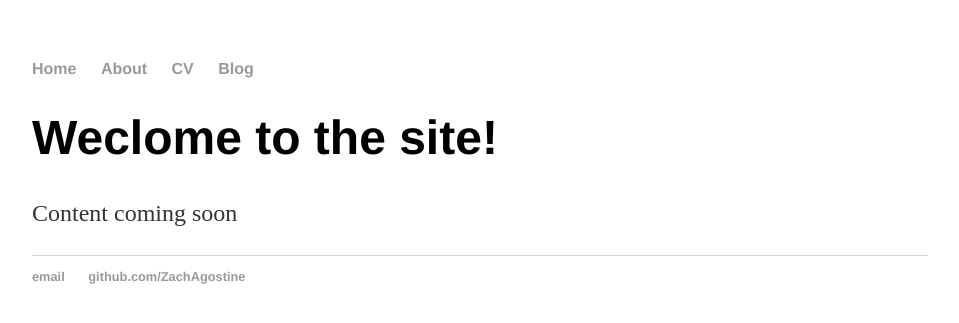
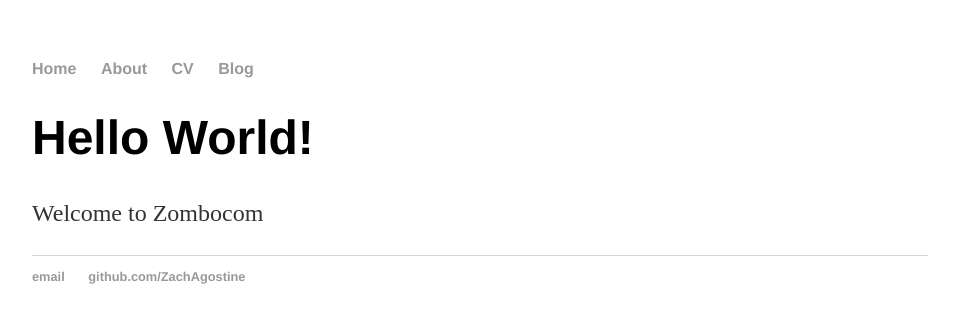
Before and after one commit to ZachAgostine/ZachAgostine.github.io, a Jekyll site: the page built from index.html, in a window 1280 px wide. Shown: the top 323 px of the page, without its empty margins (160-1119 px from the left). Built offline with Jekyll 4.4.1, drawn with Linux system fonts in a browser that asks for light colours.

Commit message:
Update index.html

```diff
--- a/index.html
+++ b/index.html
@@ -1,30 +1,8 @@
-<!DOCTYPE html>
-<html>
-	<head>
-		<title>Zach Agostine // Game Guy</title>
-		<!-- Link to CSS -->
-		<link rel="stylesheet" type="text/css" href="/css/main.css">
-	</head>
-	<body>
-		<nav>
-    		<ul>
-        		<li><a href="/">Home</a></li>
-	        	<li><a href="/about">About</a></li>
-        		<li><a href="/cv">CV</a></li>
-        		<li><a href="/blog">Blog</a></li>
-    		</ul>
-		</nav>
-		<div class="container">
-    		<div class="blurb">
-        		<h1>Weclome to the site!</h1>
-				<p>Content coming soon</p>
-    		</div><!-- /.blurb -->
-		</div><!-- /.container -->
-		<footer>
-    		<ul>
-        		<li><a href="zachary.agostine@gmail.com">email</a></li>
-        		<li><a href="https://github.com/ZachAgostine">github.com/ZachAgostine</a></li>
-			</ul>
-		</footer>
-	</body>
-</html>
+---
+layout: default
+title: Zach Agostine
+---
+<div class="blurb">
+	<h1>Hello World!</h1>
+	<p>Welcome to Zombocom</p>
+</div><!-- /.blurb -->
```
